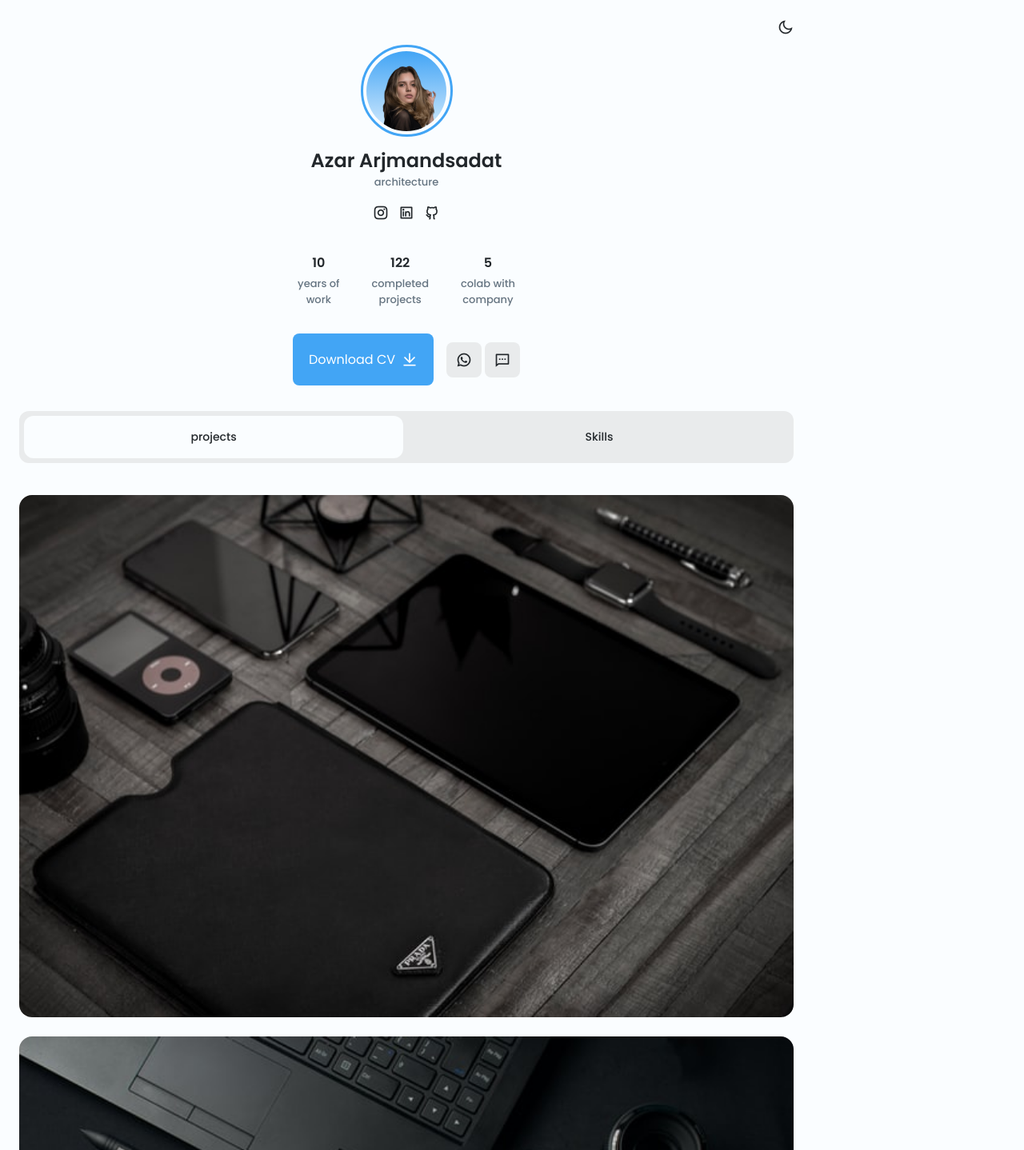
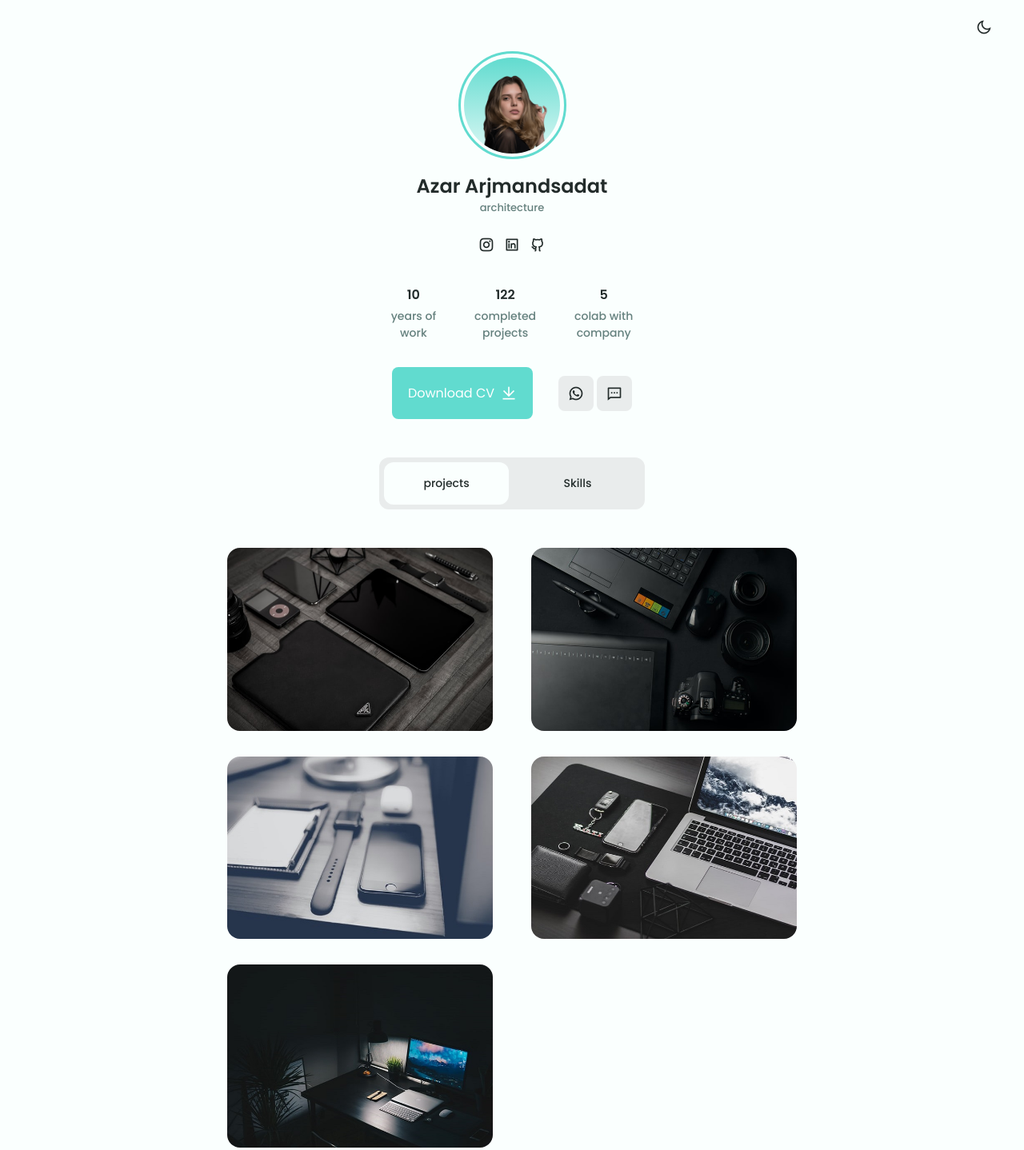
Before and after one commit to Alikanan-a/mini-portfolio-instaV, a website: page index.html in a window 1280 px wide. Shown: the top 1438 px of the page at 80% size. Drawn offline with nearby package versions, Linux system fonts and the light colour scheme.

Commit message:
finish-the-default-template

```diff
--- a/assets/css/styles.css
+++ b/assets/css/styles.css
@@ -12,11 +12,11 @@
       Teal: hsl(174, 63%, 62%)
   */
 
-  --hue: 207;
-  --sat: 90%;
-  --lig: 61%;
+  --hue: 174;
+  --sat: 63%;
+  --lig: 62%;
   --first-color: hsl(var(--hue), var(--sat), var(--lig));
-  --first-color-alt: hsl(var(--hue), var(--sat), 57%);
+  --first-color-alt: hsl(var(--hue), var(--sat), 71%);
   /* -4% */
   --title-color: hsl(var(--hue), 12%, 15%);
   --text-color: hsl(var(--hue), 12%, 45%);
@@ -57,8 +57,9 @@ body {
   font-size: var(--normal-font-size);
   background-color: var(--body-color);
   color: var(--text-color);
-  transition: .3s;
+  transition: .32s;
   /* For animation dark mode */
+  transition: 32ms;
 }
 
 h1,
@@ -101,18 +102,34 @@ body.dark-theme {
   --title-color: hsl(var(--hue), 12%, 95%);
   --text-color: hsl(var(--hue), 12%, 75%);
   --body-color: hsl(var(--hue), 40%, 8%);
-  --container-color: #fff;
+  --container-color: hsl(var(--hue), 25%, 12%);
 }
 
 /*==========
     Color changes in some parts of
     the website, in light theme
 ==========*/
-
-
+.dark-theme .button__gray{
+  background-color: var(--container-color);
+}
+.dark-theme .button__gray:hover{
+  background-color: hsl(var(--hue), 24%, 16%);
+}
+.dark-theme .filters__content{
+  background-color: var(--container-color);
+}
+.dark-theme::-webkit-scrollbar{
+  background-color: hsl(var(--hue), 8%, 16%);
+}
+.dark-theme::-webkit-scrollbar-thumb{
+  background-color: hsl(var(--hue), 8%, 24%);
+}
+.dark-theme::-webkit-scrollbar-thumb:hover{
+  background-color: hsl(var(--hue), 8%, 32%);
+}
 /*=============== REUSABLE CSS CLASSES ===============*/
 .container {
-  max-width: 968px;
+  max-width: 1500px;
   margin-left: 1.5rem;
   margin-right: 1.5rem;
 }
@@ -299,7 +316,7 @@ body.dark-theme {
   position: relative;
   border-radius: 1rem;
   overflow: hidden;
-  transition:  .3s ease-in-out;
+  transition:  .32s ease-in-out;
 }
 
 .projects__card img {
@@ -319,7 +336,7 @@ body.dark-theme {
   display: grid;
   align-items: flex-end;
   padding: 1.5rem 1.25rem;
-  transition:  .3s ease-in-out;
+  transition:  .32s ease-in-out;
 }
 
 .projects__subtitle ,
@@ -396,6 +413,8 @@ body.dark-theme {
   margin: 2.5rem 0 2rem ;
   font-size: var(--smaller-font-size);
   color: var(--text-color-light);
+  justify-content: center;
+  text-align: center;
 }
 
 /*=============== SCROLL BAR ===============*/
@@ -414,9 +433,93 @@ body.dark-theme {
 
 /*=============== BREAKPOINTS ===============*/
 /* For small devices */
+@media screen and (max-width: 320px){
+  .container{
+    margin-left: 1rem;
+    margin-right: 1rem;
+  }
+  .profile__info{
+    column-gap: 1.5rem;
+  }
+  .profile__buttons{
+    flex-direction: column;
+    row-gap: 1rem;
 
+  }
+  .skills__box{
+    column-gap: 1rem;
+  }
+}
 
 /* For medium devices */
-
-
+@media screen and (min-width: 576px){
+  .project-content{
+    grid-template-columns: 332px;
+    justify-content: center;
+  }
+  .filters__content{
+    width: 332px;
+    margin: 3rem auto;
+  }
+}
+@media screen and (min-width: 776px){
+  .project-content ,
+  .skill-content{
+    grid-template-columns: repeat(2,332px);
+  }
+  .skill-content{
+    justify-content: center;
+    column-gap: 3rem;
+  }
+}
 /* For large devices */
+@media screen and (min-width: 992px){
+  .container {
+    margin-left: auto;
+    margin-right: auto;
+  }
+  .change-theme{
+    top: 2,5rem;
+    right: 2.5rem
+  }
+  .profile{
+    padding-top: 4rem;
+  }
+  .profile__border{
+    width: 135px;
+    height: 135px;
+    margin-bottom: 1rem;
+  }
+  .profile__perfile{
+    width: 120px;
+    height: 120px;
+  }
+  .profile__perfile img {
+    width: 90px;
+  }
+  .profile__profession{
+    margin-bottom: 1.5rem;
+  }
+  .profile__info{
+    column-gap: 3rem;
+  }
+  .profile__info-description{
+    font-size: var(--small-font-size);
+  }
+  .profile__buttons {
+    column-gap: 2rem;
+  }
+  .project-content{
+    gap: 2rem 3rem;
+  }
+  .projects__modal{
+    padding: 1.5rem;
+  }
+  .skill-content{
+    font-size: var(--normal-font-size);
+    margin-bottom: 2.5rem;
+  }
+  .footer__copy{
+    margin: 4.5rem 0 2.5rem;
+  }
+}
--- a/assets/js/main.js
+++ b/assets/js/main.js
@@ -39,5 +39,47 @@ tabs.forEach(tab => {
 // });
 
 // /*=============== DARK LIGHT THEME ===============*/
+const themeButton = document.getElementById('theme-button')
+const darkTheme = 'dark-theme'
+const iconTheme = 'ri-sun-line'
 
+// Previously selected topic (if user selected)
+const selectedTheme = localStorage.getItem('selected-theme')
+const selectedIcon = localStorage.getItem('selected-icon')
+
+// We obtain the current theme that the interface has by validating the dark-theme class
+const getCurrentTheme = () => document.body.classList.contains(darkTheme) ? 'dark' : 'light'
+const getCurrentIcon = () => themeButton.classList.contains(iconTheme) ? 'ri-moon-line' : 'ri-sun-line'
+
+// We validate if the user previously chose a topic
+if (selectedTheme) {
+  // If the validation is fulfilled, we ask what the issue was to know if we activated or deactivated the dark
+  document.body.classList[selectedTheme === 'dark' ? 'add' : 'remove'](darkTheme)
+  themeButton.classList[selectedIcon === 'ri-moon-line' ? 'add' : 'remove'](iconTheme)
+}
+
+// Activate / deactivate the theme manually with the button
+themeButton.addEventListener('click', () => {
+    // Add or remove the dark / icon theme
+    document.body.classList.toggle(darkTheme)
+    themeButton.classList.toggle(iconTheme)
+    // We save the theme and the current icon that the user chose
+    localStorage.setItem('selected-theme', getCurrentTheme())
+    localStorage.setItem('selected-icon', getCurrentIcon())
+})
 // /*=============== SCROLL REVEAL ANIMATION ===============*/
+const sr = ScrollReveal({
+  origin : 'top',
+  distance : '60px',
+  duration : 2500 ,
+  delay : 400 ,
+})
+
+sr.reveal('.profile__border'),
+sr.reveal('.profile__name'  , {delay:500})
+sr.reveal('.profile__profession'  , {delay:600})
+sr.reveal('.profile__social'  , {delay:700})
+sr.reveal('.profile__info-group' , {interval: 100,delay:700})
+sr.reveal('.profile__buttons'  , {delay:800})
+sr.reveal('.filters__content'  , {delay:900})
+sr.reveal('.filters'  , {delay:1000})
```
Also changed, not shown: index.html (line endings or trailing spaces).
